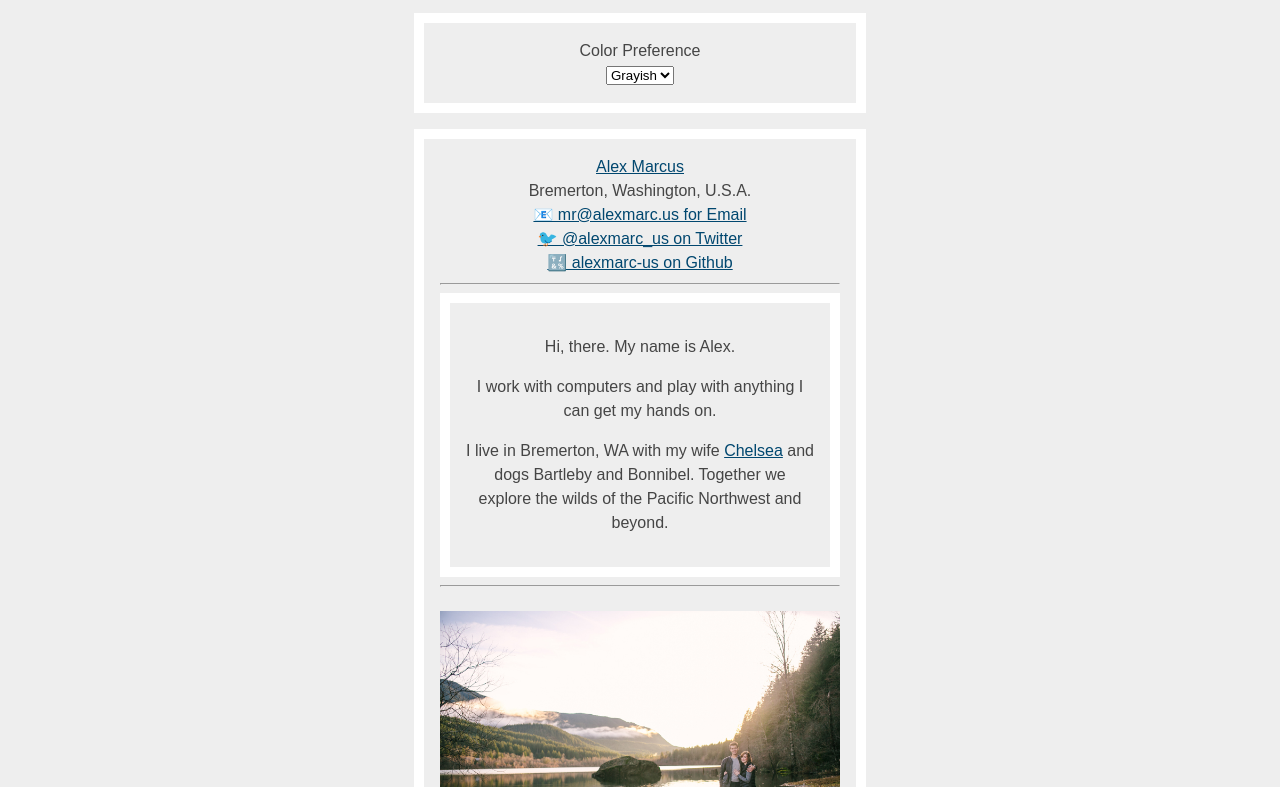
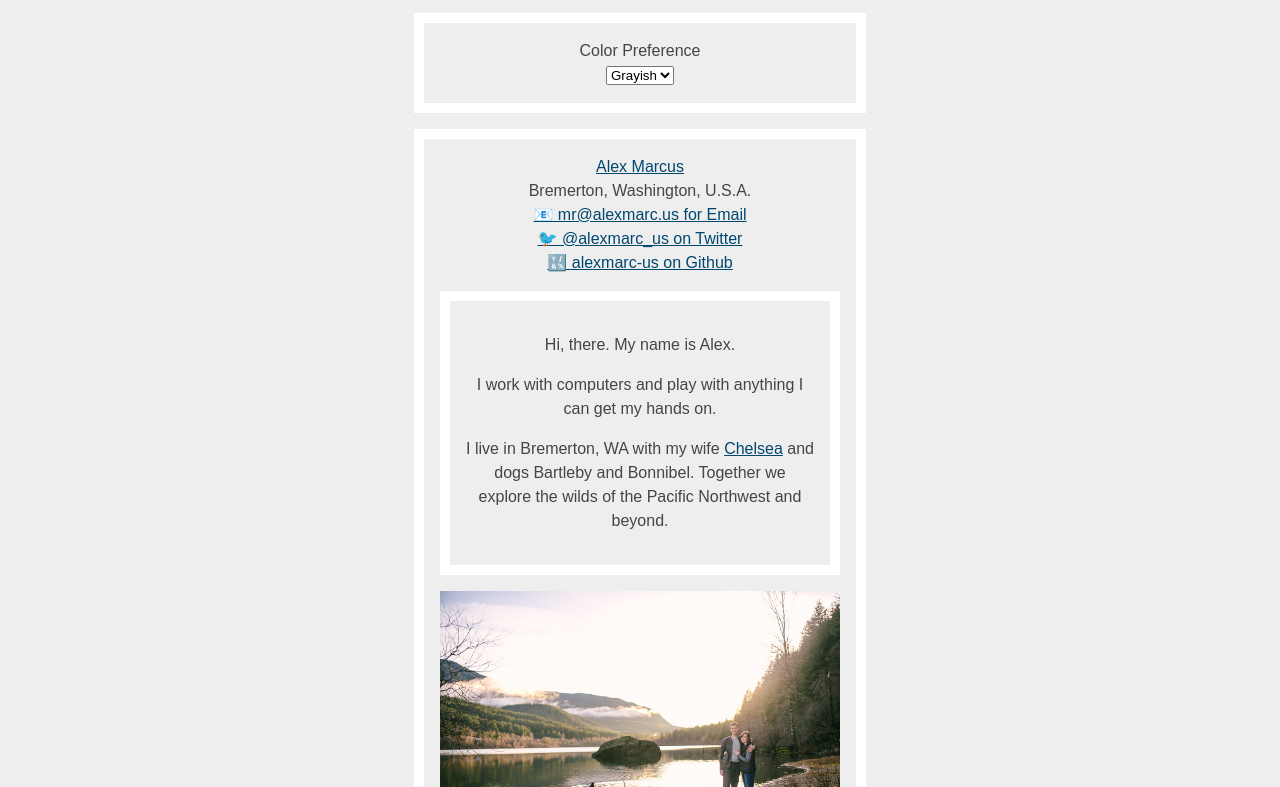
Before and after one commit to alexmarc-us/alexmarc.us_11ty, an Eleventy site: page index.njk in a window 1280 px wide. Shown: the part 606-1393 px from the top of the page. Built offline with nearby package versions, Linux system fonts and the light colour scheme; Eleventy itself is replaced by a stand-in of ours; files that its build step writes are made by us from their sources.

Commit message:
Better footer formatting

```diff
--- a/_includes/main.njk
+++ b/_includes/main.njk
@@ -59,7 +59,6 @@ title: Alex Marcus
 
 🔣 alexmarc-us on Github</a>
 
-				<hr />
 				<section class="p-note">
 					<p>
 						Hi, there.  My name is Alex.
@@ -71,7 +70,6 @@ title: Alex Marcus
 						I live in Bremerton, WA with my wife <a href="https://chelseakellogg.com">Chelsea</a> and dogs Bartleby and Bonnibel.  Together we explore the wilds of the Pacific Northwest and beyond.
 					</p>
 				</section>
-				<hr />
 				<img class="u-photo" src="/img/bioPhoto.jpg" />
 			</section>
 		</footer>
--- a/css/main.css
+++ b/css/main.css
@@ -89,6 +89,10 @@
 	margin: 0 auto;
 }
 
+body > footer section > section {
+	margin-top:1em;
+}
+
 body>footer section.h-card img.u-photo {
 	width: 100%;
 	margin-top: 1em;
```
